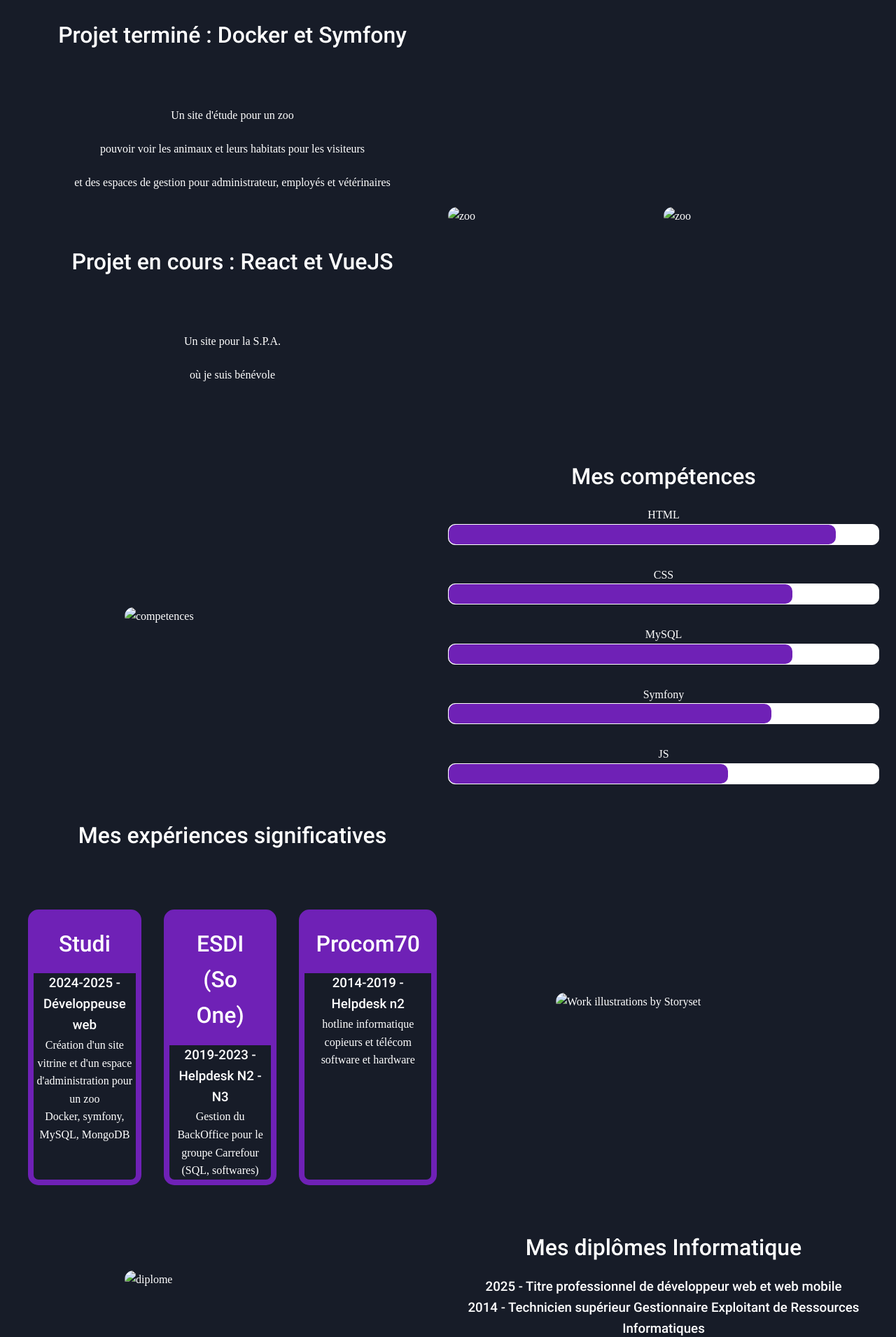
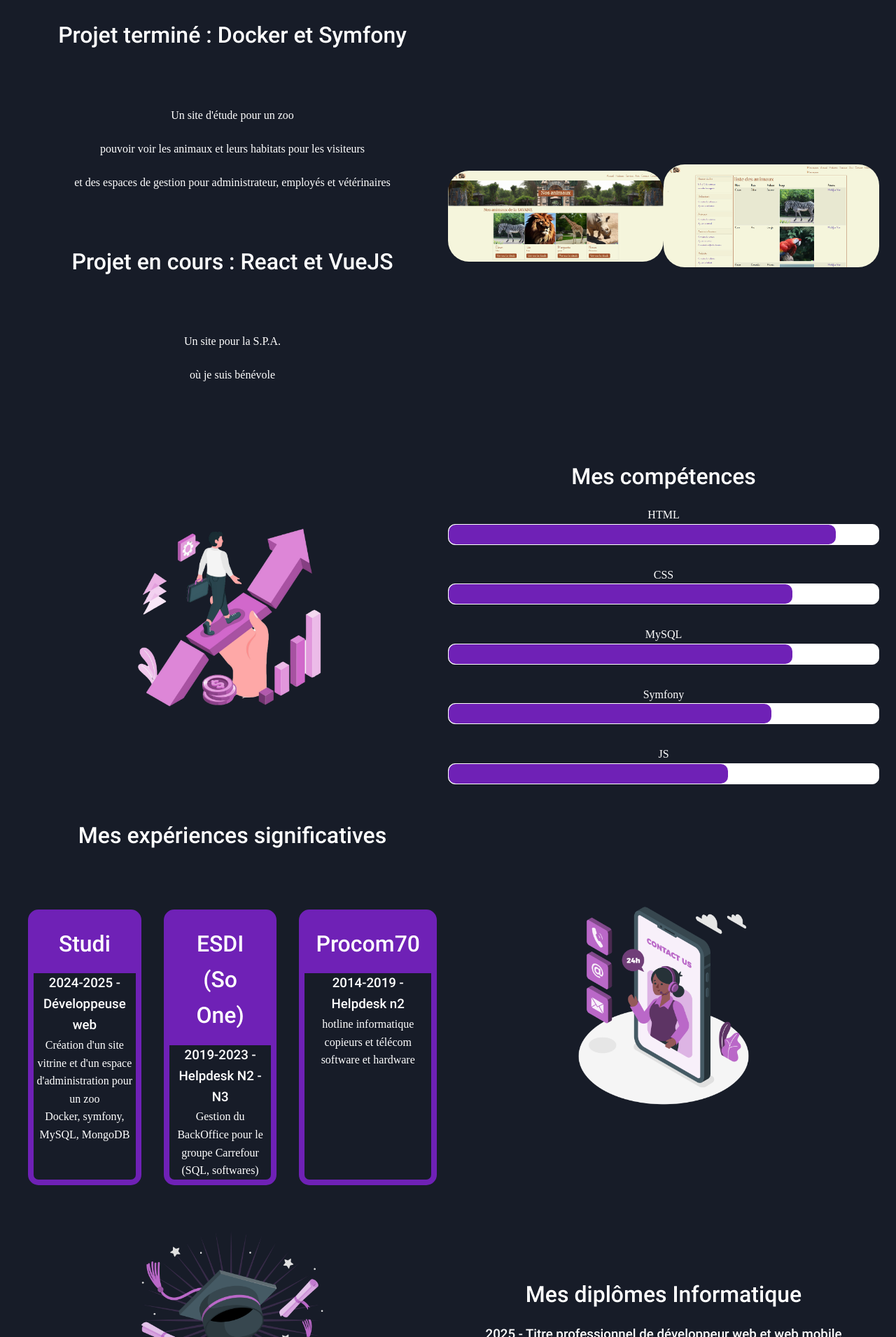
Before and after one commit to Cleopatatras/portfolio, a plain HTML site: page index.html in a window 1280 px wide. Shown: the part 1292-3203 px from the top of the page at 70% size. Drawn offline with Linux system fonts and the light colour scheme; the site is published under a folder, as on GitHub Pages, so addresses that start at the root find nothing; a web font is replaced by a local one.

Commit message:
update images

```diff
--- a/index.html
+++ b/index.html
@@ -14,7 +14,7 @@
     <body>
         <header id="navbar_top">
             <div class=" logo">
-                <img src="images/signature violette.png" alt="signature">
+                <img src="./images/signature violette.png" alt="signature">
             </div>
             <nav class="navbar">
                 <button class="burger" aria-label="Menu">
@@ -67,7 +67,7 @@
             </div>
             <section class="section right-text" id="stack">
                 <div class="illustration">
-                    <img src="/images/stack.png" alt="techno">
+                    <img src="./images/stack.png" alt="techno">
                 </div>
                 <div class="text">
                     <h2>Technologies utilisées</h2>
@@ -94,13 +94,13 @@
                         où je suis bénévole </p>
                 </div>
                 <div class="illustration">
-                    <img src="/images/zoo1.png" alt="zoo">
-                    <img src="/images/zoo2.png" alt="zoo">
+                    <img src="./images/zoo1.png" alt="zoo">
+                    <img src="./images/zoo2.png" alt="zoo">
                 </div>
             </section>
             <section class="section left-text" id="competences">
                 <div class="illustration">
-                    <img src="/images/illustration-concept-soutien-aux-entreprises.png" alt="competences">
+                    <img src="./images/illustration-concept-soutien-aux-entreprises.png" alt="competences">
                 </div>
                 <div class="text">
                     <h2>Mes compétences</h2>
@@ -169,14 +169,14 @@
                     </div>
                 </div>
                 <div class="illustration">
-                    <img src="/images/Contact us-amico.png" alt="Work
+                    <img src="./images/Contact us-amico.png" alt="Work
                     illustrations by Storyset">
                 </div>
             </section>
 
             <section class="section left-text" id="diplomes">
                 <div class="illustration">
-                    <img src="/images/graduation hats-amico.png" alt="diplome">
+                    <img src="./images/graduation hats-amico.png" alt="diplome">
                 </div>
                 <div class="text">
                     <h2>Mes diplômes Informatique</h2>
```
